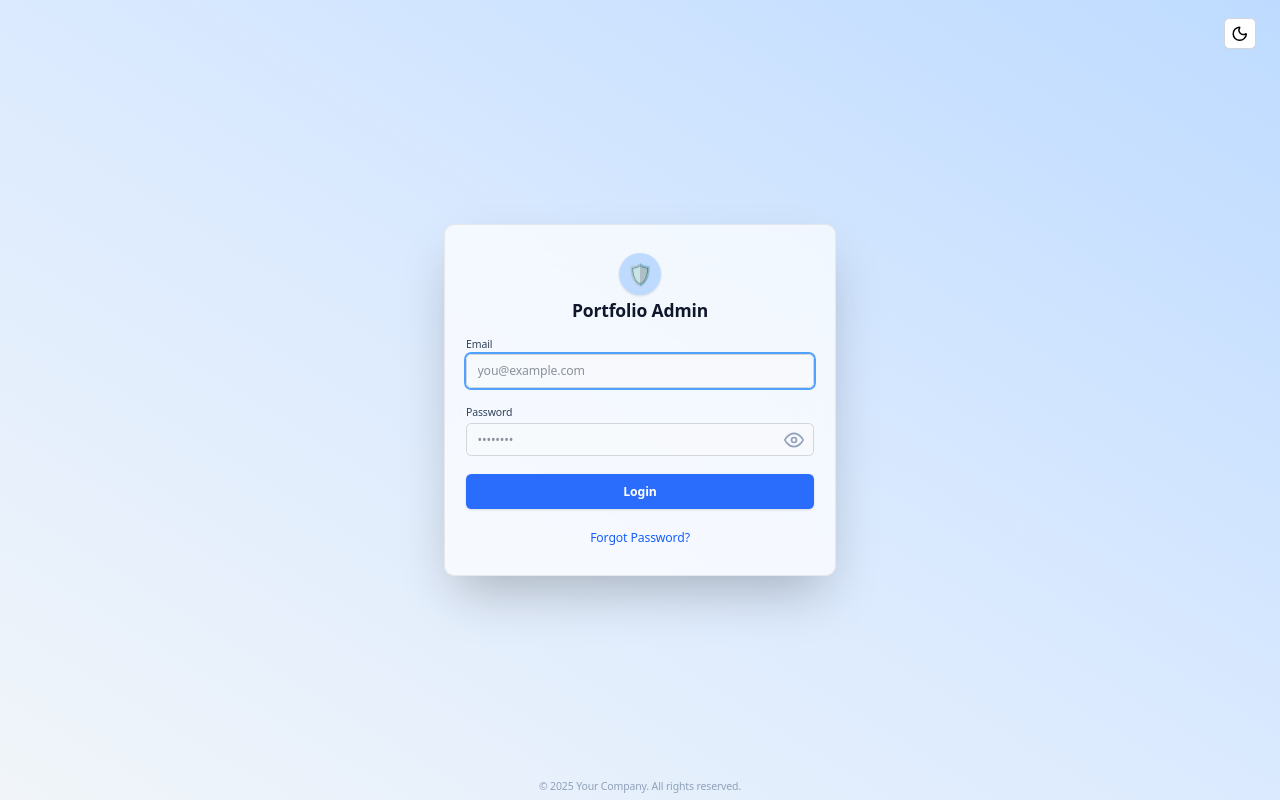
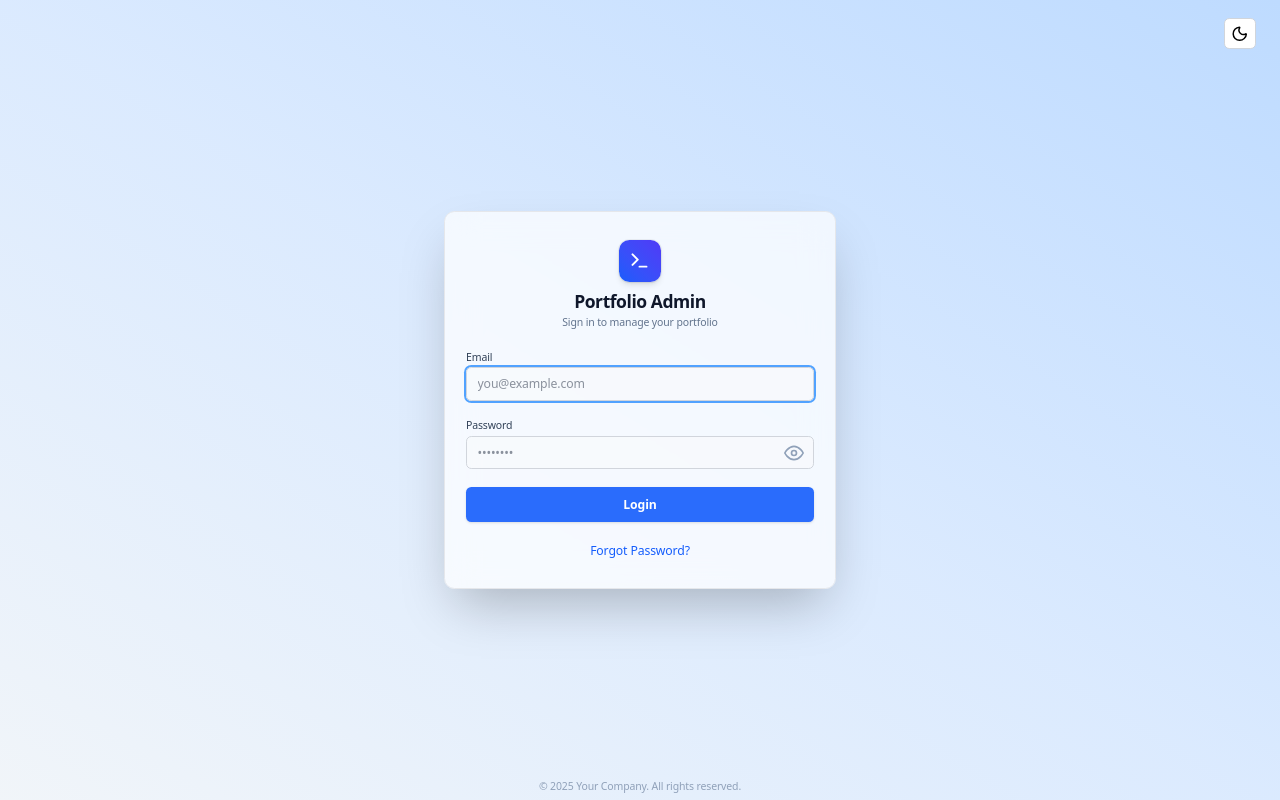
Before and after one commit to Kaditya67/Portfolio_latest, a React (Vite) app in the folder admin/: page /#/login in a window 1280 px wide. Built offline with nearby package versions, Linux system fonts and the light colour scheme; no server answers.

Commit message:
Replace shield logo with modern developer console icon in admin navbar and login page

```diff
--- a/admin/src/components/Navbar.jsx
+++ b/admin/src/components/Navbar.jsx
@@ -104,16 +104,22 @@ export default function Navbar({ user, activeTab, setActiveTab, onLogout }) {
         className="hidden sm:flex items-center justify-between px-3 md:px-5 lg:px-6 py-2 sticky top-0 z-50 bg-white/90 dark:bg-gray-900/90 backdrop-blur-lg shadow-sm border-b border-gray-200/70 dark:border-gray-700/60 w-full overflow-hidden"
       >
         {/* Brand */}
-        <div className="flex items-center gap-2 flex-shrink-0 min-w-0 pr-2">
+        <div className="flex items-center gap-2.5 flex-shrink-0 min-w-0 pr-2">
           <div className="relative flex-shrink-0">
-            <div className="h-8 w-8 rounded-lg bg-gradient-to-br from-blue-500 to-purple-600 flex items-center justify-center font-black text-sm text-white shadow-sm select-none">
-              🛡
+            <div className="h-8 w-8 rounded-lg bg-gradient-to-tr from-blue-600 to-indigo-600 flex items-center justify-center text-white shadow-sm ring-1 ring-black/5 dark:ring-white/10">
+              <svg className="w-4 h-4" viewBox="0 0 24 24" fill="none" stroke="currentColor" strokeWidth="2.2" strokeLinecap="round" strokeLinejoin="round">
+                <polyline points="4 17 10 11 4 5" />
+                <line x1="12" y1="19" x2="20" y2="19" />
+              </svg>
             </div>
-            <div className="absolute -bottom-0.5 -right-0.5 h-2.5 w-2.5 rounded-full bg-green-400 border-2 border-white dark:border-gray-900" />
+            <div className="absolute -bottom-0.5 -right-0.5 h-2.5 w-2.5 rounded-full bg-emerald-500 border-2 border-white dark:border-gray-900" />
           </div>
-          <div className="flex flex-col ml-0.5 min-w-0">
-            <span className="font-bold text-sm md:text-base text-blue-700 dark:text-blue-200 leading-tight truncate">Portfolio</span>
-            <span className="text-[10px] text-gray-500 dark:text-gray-400 -mt-0.5 hidden md:inline">Admin Panel</span>
+          <div className="flex flex-col min-w-0">
+            <div className="flex items-center gap-1.5">
+              <span className="font-bold text-sm md:text-base text-gray-900 dark:text-white leading-tight tracking-tight">Portfolio</span>
+              <span className="text-[9px] font-semibold uppercase tracking-wider px-1 py-0.5 rounded bg-blue-100 dark:bg-blue-900/60 text-blue-700 dark:text-blue-300">Admin</span>
+            </div>
+            <span className="text-[10px] text-gray-500 dark:text-gray-400 -mt-0.5 hidden md:inline">Console & Content</span>
           </div>
         </div>
 
--- a/admin/src/pages/LoginPage.jsx
+++ b/admin/src/pages/LoginPage.jsx
@@ -53,11 +53,17 @@ export default function LoginPage() {
         flex flex-col items-center transition-colors duration-300"
       >
         {/* Logo / Brand */}
-        <div className="flex flex-col items-center gap-1 mb-4">
-          <div className="h-12 w-12 rounded-full bg-blue-200 dark:bg-blue-950 flex items-center justify-center shadow-sm">
-            <span className="text-2xl font-bold text-blue-800 dark:text-blue-200 select-none">🛡</span>
+        <div className="flex flex-col items-center gap-2 mb-6">
+          <div className="h-12 w-12 rounded-xl bg-gradient-to-tr from-blue-600 to-indigo-600 flex items-center justify-center shadow-md ring-1 ring-black/5 text-white">
+            <svg className="w-6 h-6" viewBox="0 0 24 24" fill="none" stroke="currentColor" strokeWidth="2.2" strokeLinecap="round" strokeLinejoin="round">
+              <polyline points="4 17 10 11 4 5" />
+              <line x1="12" y1="19" x2="20" y2="19" />
+            </svg>
           </div>
-          <h1 className="text-xl font-bold text-slate-900 dark:text-blue-100">Portfolio Admin</h1>
+          <div className="text-center">
+            <h1 className="text-xl font-bold text-slate-900 dark:text-white tracking-tight">Portfolio Admin</h1>
+            <p className="text-xs text-slate-500 dark:text-slate-400 mt-0.5">Sign in to manage your portfolio</p>
+          </div>
         </div>
 
         <form
```
Also changed, not shown: 12 other files (tests, documents, lock files or other folders).
